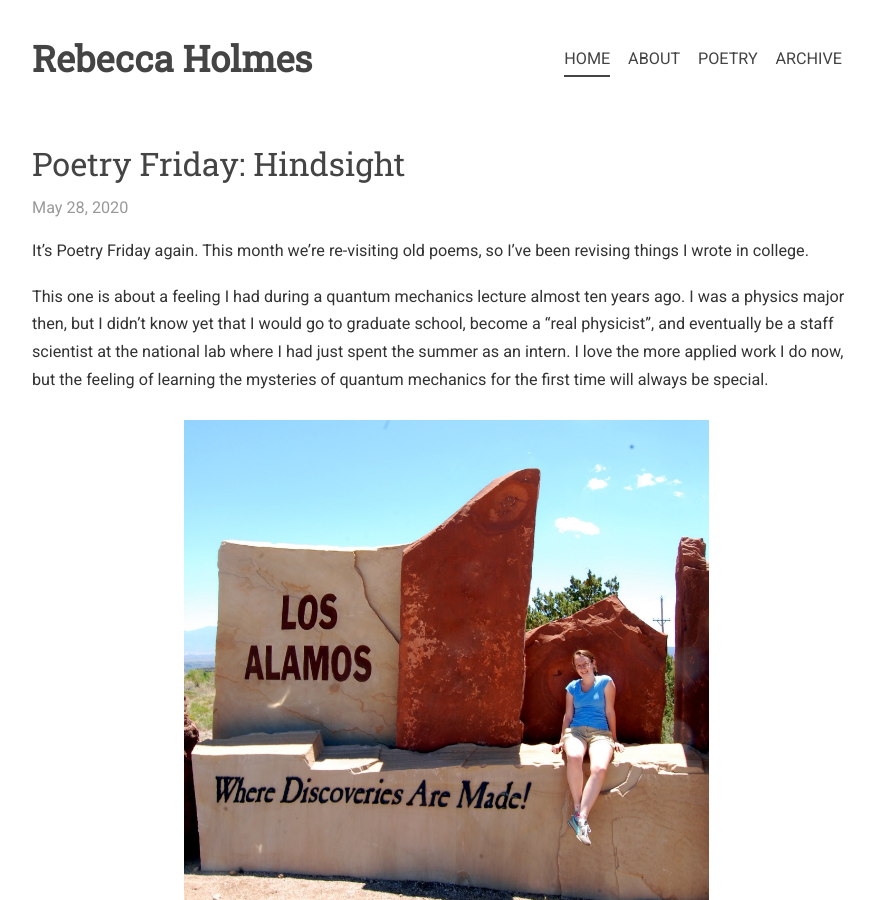
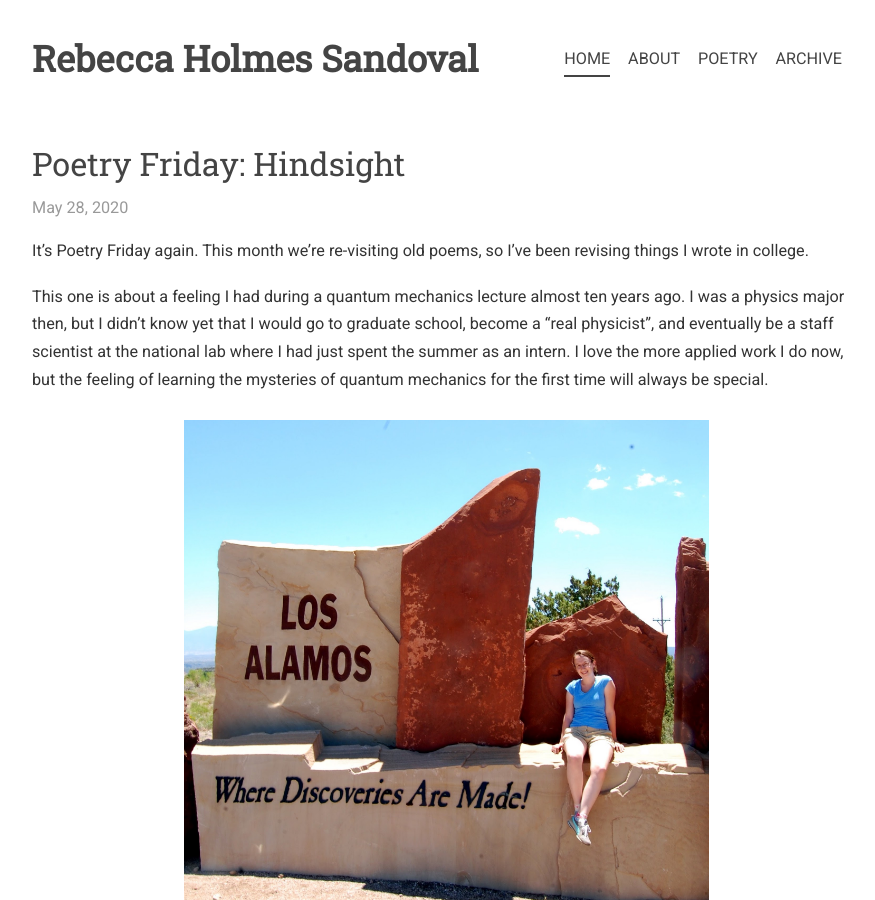
Before and after one commit to piscisvolans/piscisvolans.github.io, a Jekyll site: the page built from index.html, in a window 1280 px wide and 900 px high. Shown: the whole window, without its empty margins (194-1069 px from the left). Built offline with Jekyll 4.4.1, drawn with Linux system fonts in a browser that asks for light colours; nearby versions of some CDN libraries; some web fonts are replaced; the list of posts is cut into pages by our own code; comment, search, counter and statistics services are not loaded; some of the changed lines change nothing that is shown.

Commit message:
Name change

```diff
--- a/_config.yml
+++ b/_config.yml
@@ -7,18 +7,18 @@ gems:             [jekyll-paginate]
 permalink:        pretty
 
 # Setup
-title:            Rebecca Holmes
-name:			  Rebecca Holmes's Blog
-tagline:          "Rebecca Holmes"
+title:            Rebecca Holmes Sandoval
+name:			  Rebecca Holmes Sandoval's Blog
+tagline:          "Rebecca Holmes Sandoval"
 url:              http://rebeccaholmes.net
 description:	  Science, writing, and other stuff.
 paginate:         5
 baseurl:          ""
 excerpt_separator: <!--more-->
 author:
-  name:           Rebecca Holmes
+  name:           Rebecca Holmes Sandoval
   url:            https://twitter.com/rebeccaholmes
-  email:          rebecca.morgan.holmes@gmail.com
+  email:          rebecca.h.sandoval@gmail.com
 
 # Custom vars
 github:
```
